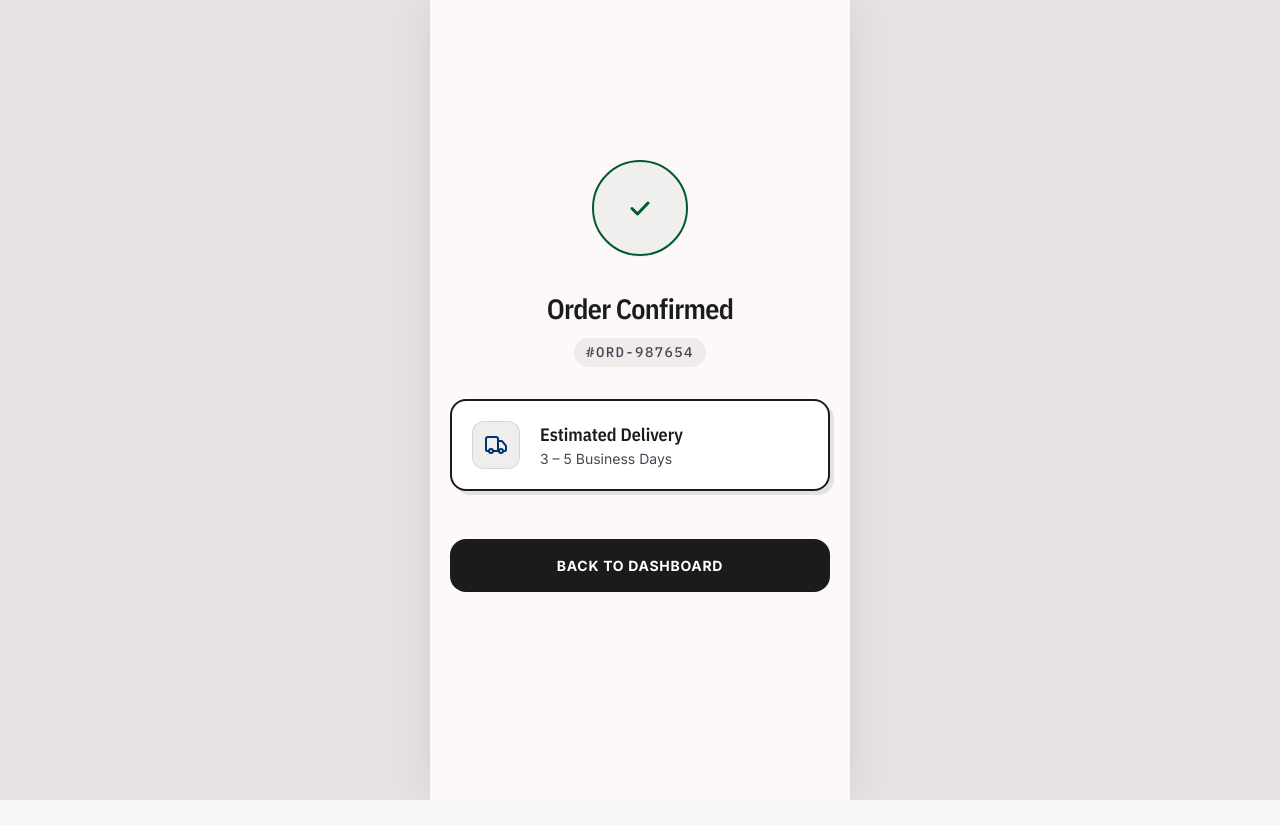
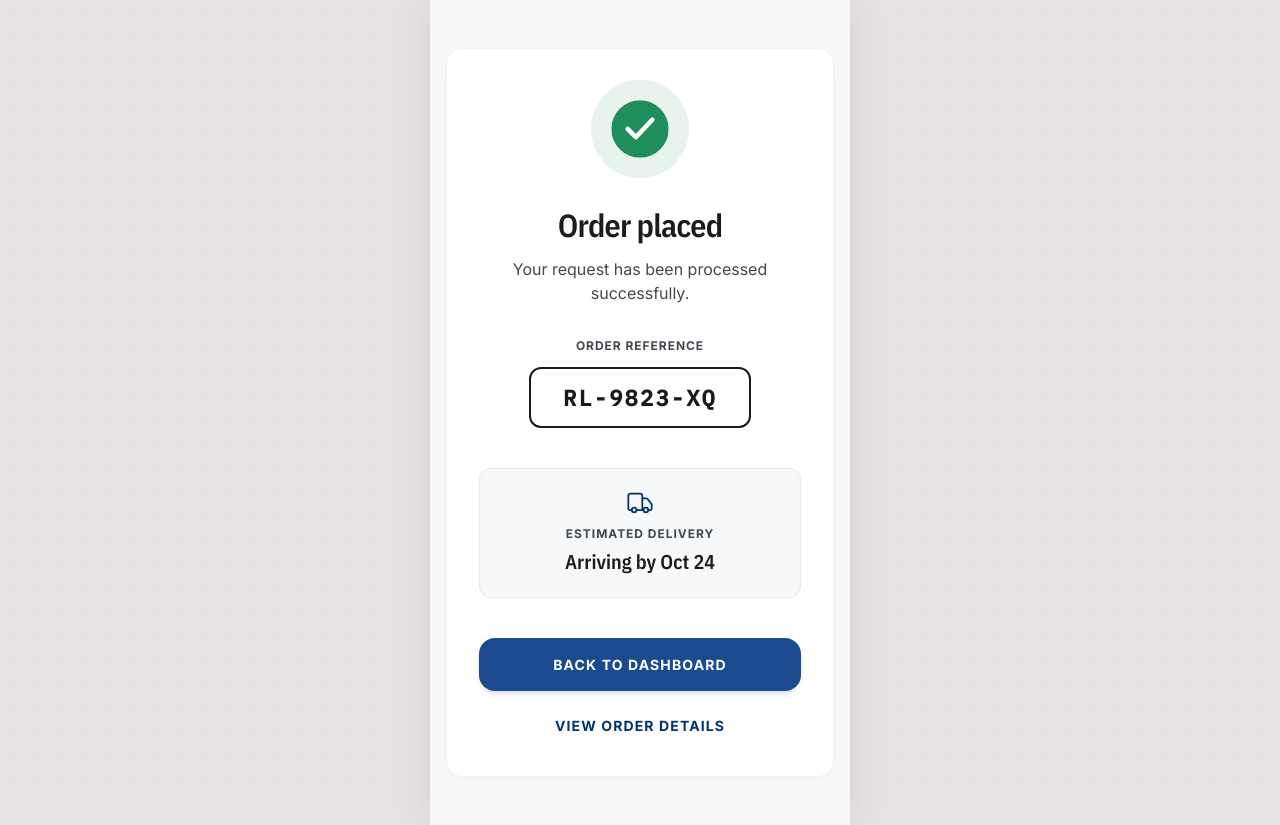
Before and after one commit to ajinkya682/roadlink-demo-app, a React (Vite) app: page /order-confirmation in a window 1280 px wide. Before the commit the page ends 800 px from the top, so only its background shows below. Built offline with nearby package versions, Linux system fonts and the light colour scheme.

Commit message:
feat: enhance OrderConfirmation component with improved layout, animations, and updated visuals for better user experience

```diff
--- a/src/pages/owner/OrderConfirmation.jsx
+++ b/src/pages/owner/OrderConfirmation.jsx
@@ -1,77 +1,118 @@
 import React from 'react';
 import { useNavigate } from 'react-router-dom';
 import { motion } from 'framer-motion';
-import { Truck } from 'lucide-react';
-import Button from '../../components/Button';
+import { Truck, CheckCircle } from 'lucide-react';
 
 export default function OrderConfirmation() {
   const navigate = useNavigate();
 
   return (
-    <div className="min-h-screen bg-[#fcf9f8] flex flex-col items-center justify-center px-5 pb-12">
+    <div className="min-h-screen bg-[#F7F8FA] text-[#1c1b1b] flex flex-col font-body relative z-0">
+      {/* Background Decorative Micro-Interaction */}
+      <div className="fixed inset-0 pointer-events-none -z-10 opacity-30">
+        <div className="absolute top-0 left-0 w-full h-full bg-[radial-gradient(#00347010_1px,transparent_1px)] [background-size:24px_24px]"></div>
+      </div>
+
+      <main className="flex-grow flex items-center justify-center px-4 py-12">
         <motion.div
-        className="w-full max-w-sm flex flex-col items-center text-center space-y-8"
-        initial={{ opacity: 0, y: 24 }}
+          initial={{ opacity: 0, y: 20 }}
           animate={{ opacity: 1, y: 0 }}
-        transition={{ duration: 0.4 }}
+          transition={{ duration: 0.5, ease: "easeOut" }}
+          className="max-w-md w-full bg-white rounded-xl border border-black/5 shadow-[0px_4px_24px_rgba(0,0,0,0.02)] p-8 text-center"
         >
-        {/* Animated checkmark */}
+          {/* Checkmark Animation Container */}
+          <div className="mb-6 flex justify-center">
+            {/* Entry Animation */}
             <motion.div
-          className="w-24 h-24 bg-[#005230]/5 border-2 border-[#005834] rounded-full flex items-center justify-center shadow-sm"
-          initial={{ scale: 0.5 }}
+              initial={{ scale: 0.5, opacity: 0 }}
+              animate={{ scale: 1, opacity: 1 }}
+              transition={{ type: "spring", damping: 18, stiffness: 200, delay: 0.1 }}
+            >
+              {/* Looping Scale Animation */}
+              <motion.div
+                animate={{ scale: [1, 1.08, 1] }}
+                transition={{ duration: 2.5, repeat: Infinity, ease: "easeInOut" }}
+                className="w-24 h-24 rounded-full bg-[#1E8E5A]/10 flex items-center justify-center relative"
+              >
+                <svg width="56" height="56" viewBox="0 0 56 56" fill="none" xmlns="http://www.w3.org/2000/svg">
+                  <motion.circle
+                    cx="28" cy="28" r="28"
+                    fill="#1E8E5A"
+                    initial={{ scale: 0 }}
                     animate={{ scale: 1 }}
-          transition={{ type: 'spring', damping: 12, stiffness: 150, delay: 0.1 }}
-        >
-          <svg width="40" height="40" viewBox="0 0 80 80" fill="none">
+                    transition={{ type: "spring", stiffness: 200, damping: 15, delay: 0.2 }}
+                  />
                   <motion.path
-              d="M24 41L35 52L56 30"
-              stroke="#005834" strokeWidth="6" strokeLinecap="round" strokeLinejoin="round" fill="none"
+                    d="M16 28L24 36L40 19"
+                    stroke="white"
+                    strokeWidth="4.5"
+                    strokeLinecap="round"
+                    strokeLinejoin="round"
                     initial={{ pathLength: 0 }}
                     animate={{ pathLength: 1 }}
-              transition={{ duration: 0.4, delay: 0.5, ease: 'easeOut' }}
+                    transition={{ duration: 0.5, ease: "easeOut", delay: 0.5 }}
                   />
                 </svg>
               </motion.div>
+            </motion.div>
+          </div>
 
+          {/* Headline */}
           <motion.div
-          initial={{ opacity: 0, y: 12 }}
+            initial={{ opacity: 0, y: 10 }}
             animate={{ opacity: 1, y: 0 }}
-          transition={{ delay: 0.5 }}
-          className="space-y-2"
+            transition={{ duration: 0.4, delay: 0.3 }}
           >
-          <h1 className="font-display text-[28px] font-bold text-[#1c1b1b] tracking-tight">Order Confirmed</h1>
-          <p className="font-mono text-[14px] text-[#434751] font-medium tracking-widest bg-black/5 inline-block px-3 py-1 rounded-full">#ORD-987654</p>
+            <h1 className="font-display text-[32px] font-semibold tracking-tight text-[#1c1b1b] mb-2">Order placed</h1>
+            <p className="font-body text-[16px] text-[#434751] mb-8">Your request has been processed successfully.</p>
           </motion.div>
 
+          {/* Signature Plate-Tag Device */}
           <motion.div
             initial={{ opacity: 0, scale: 0.95 }}
             animate={{ opacity: 1, scale: 1 }}
-          transition={{ delay: 0.7, type: 'spring' }}
-          className="w-full bg-white border-2 border-[#1c1b1b] rounded-xl px-5 py-5 flex items-center gap-5 shadow-[4px_4px_0px_0px_rgba(28,27,27,0.1)]"
+            transition={{ duration: 0.4, delay: 0.5 }}
+            className="mb-10 inline-block w-full"
           >
-          <div className="w-12 h-12 bg-[#f0eded] border border-black/10 rounded-lg flex items-center justify-center flex-shrink-0">
-            <Truck size={24} className="text-[#003470]" />
-          </div>
-          <div className="text-left">
-            <p className="font-display text-[18px] font-bold text-[#1c1b1b]">Estimated Delivery</p>
-            <p className="font-body text-[14px] text-[#434751]">3 – 5 Business Days</p>
+            <div className="font-body text-[12px] font-bold tracking-[0.08em] text-[#434751] uppercase mb-3 text-center">ORDER REFERENCE</div>
+            <div className="border-[2px] border-[#1A1A1A] bg-white px-8 py-3 rounded-lg inline-flex items-center justify-center hover:bg-black/5 transition-colors cursor-default">
+              <span className="font-mono text-[22px] font-semibold text-[#1A1A1A] tracking-[0.1em]">RL-9823-XQ</span>
             </div>
           </motion.div>
 
+          {/* Meta Information Bento-ish Layout */}
+          <motion.div
+            initial={{ opacity: 0, y: 10 }}
+            animate={{ opacity: 1, y: 0 }}
+            transition={{ duration: 0.4, delay: 0.7 }}
+            className="grid grid-cols-1 gap-4 mb-10"
+          >
+            <div className="bg-[#F7F8FA] p-5 rounded-lg border border-black/5 flex flex-col items-center">
+              <Truck size={28} className="text-[#003470] mb-2" strokeWidth={1.5} />
+              <span className="font-body text-[12px] font-bold tracking-[0.08em] text-[#434751] uppercase mb-1">ESTIMATED DELIVERY</span>
+              <span className="font-display text-[20px] font-semibold text-[#1c1b1b]">Arriving by Oct 24</span>
+            </div>
+          </motion.div>
+
+          {/* Primary Action */}
           <motion.div
             initial={{ opacity: 0 }}
             animate={{ opacity: 1 }}
-          transition={{ delay: 0.9 }}
-          className="w-full pt-4"
+            transition={{ duration: 0.4, delay: 0.9 }}
+            className="space-y-4"
           >
             <button
               onClick={() => navigate('/dashboard')}
-            className="w-full bg-[#1c1b1b] text-white py-4 rounded-xl font-bold flex items-center justify-center gap-3 hover:bg-[#2a2a2a] active:scale-95 transition-all"
+              className="w-full bg-[#1B4B8F] text-white font-body text-[14px] font-bold tracking-[0.08em] uppercase py-4 rounded-xl hover:bg-[#153a6f] active:scale-[0.98] transition-all shadow-md"
             >
-            <span className="font-body text-[14px] tracking-wider uppercase">BACK TO DASHBOARD</span>
+              BACK TO DASHBOARD
+            </button>
+            <button className="w-full bg-transparent text-[#003470] font-body text-[14px] font-bold tracking-[0.08em] uppercase py-2 hover:underline active:scale-[0.98] transition-all">
+              VIEW ORDER DETAILS
             </button>
           </motion.div>
         </motion.div>
+      </main>
     </div>
   );
 }
```
Lines whose indentation alone changed are shown as unchanged.
